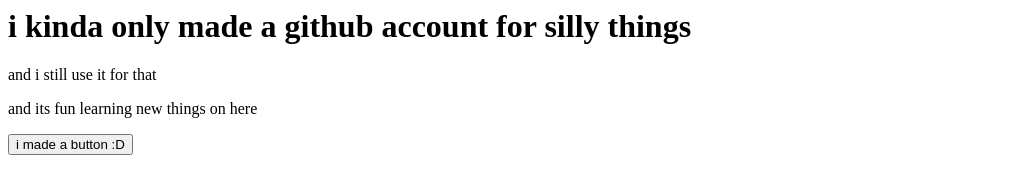
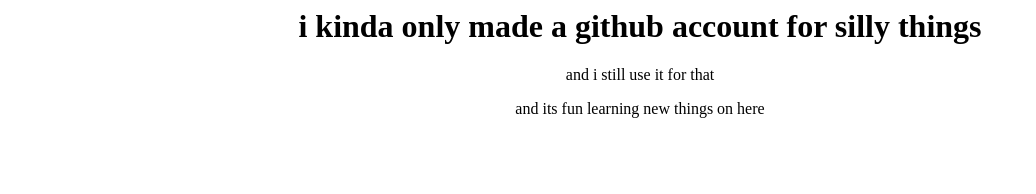
Before and after one commit to PhysicalHub69/first-website, a plain HTML site: page index.html in a window 1280 px wide. Shown: the whole page, without its empty margins (0-1036 px from the left). Drawn offline with Linux system fonts and the light colour scheme.

Commit message:
Update index.html

```diff
--- a/index.html
+++ b/index.html
@@ -3,10 +3,10 @@
   <head>
     <title>this is my first time coding in html</title>
   </head>
-  <body>
+  <body style="text-align: center">
     <h1>i kinda only made a github account for silly things</h1>
     <p>and i still use it for that</p>
     <p>and its fun learning new things on here</p>
-    <button>i made a button :D</button>
+    <button onclick="alert('dont mess with my first website stop clicking stuff')>i made a button :D</button>
   </body>
 </html>
```
